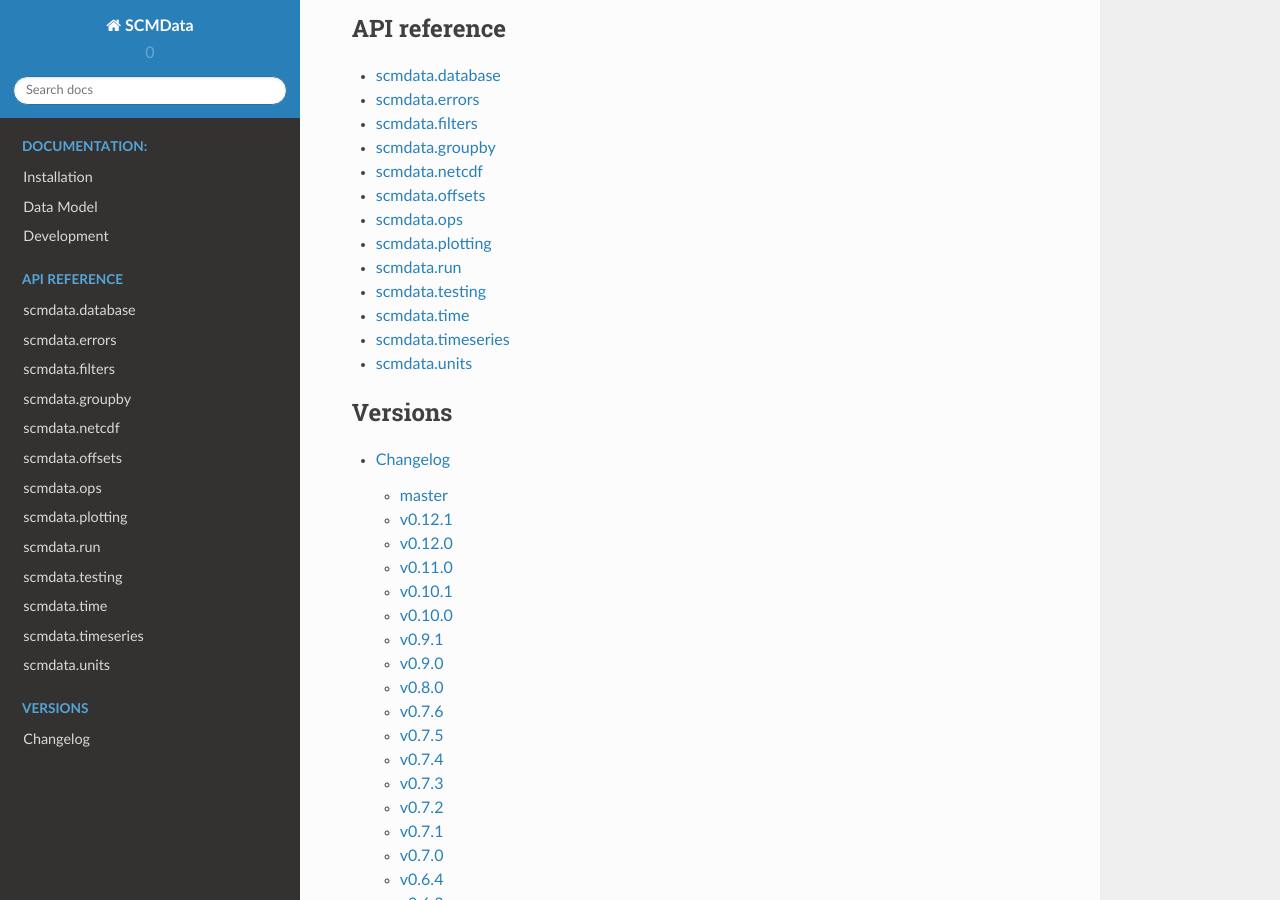
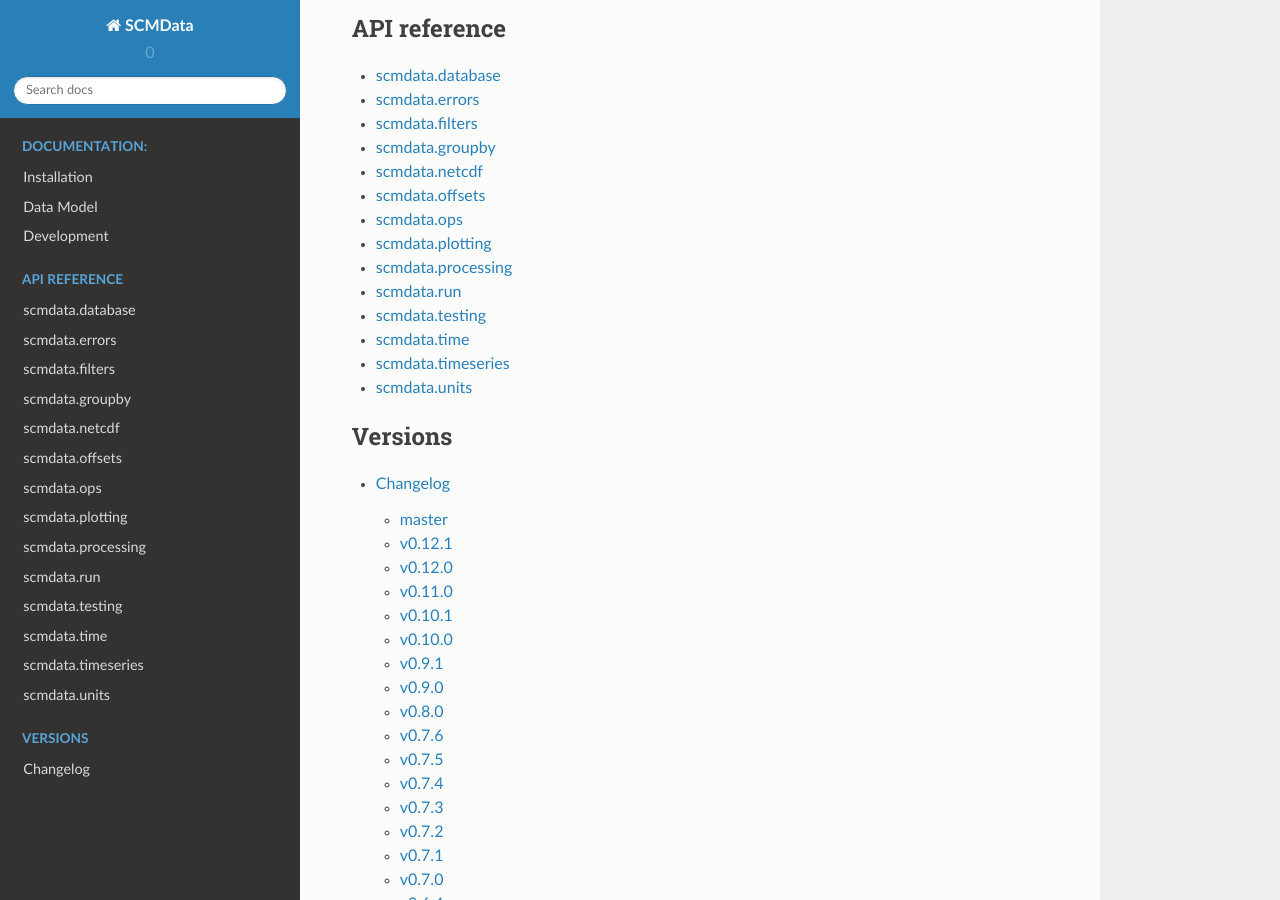
Before and after one commit to openscm/scmdata, a Sphinx documentation site: the page built from docs/source/index.rst, in a window 1280 px wide and 900 px high, scrolled down 837 px. Built offline with Sphinx 7.4.7 and the Read the Docs theme 2.0.0, drawn with Linux system fonts in a browser that asks for light colours.

Commit message:
Re-run notebook and update docs

```diff
--- a/docs/source/index.rst
+++ b/docs/source/index.rst
@@ -34,6 +34,7 @@ SCMData
    scmdata.offsets
    scmdata.ops
    scmdata.plotting
+   scmdata.processing
    scmdata.run
    scmdata.testing
    scmdata.time
--- /dev/null
+++ b/docs/source/scmdata.processing.rst
@@ -0,0 +1,6 @@
+.. _scmdata.processing:
+
+scmdata.processing
+------------------
+
+.. automodule:: scmdata.processing
```
Also changed, not shown: 1 other file.
